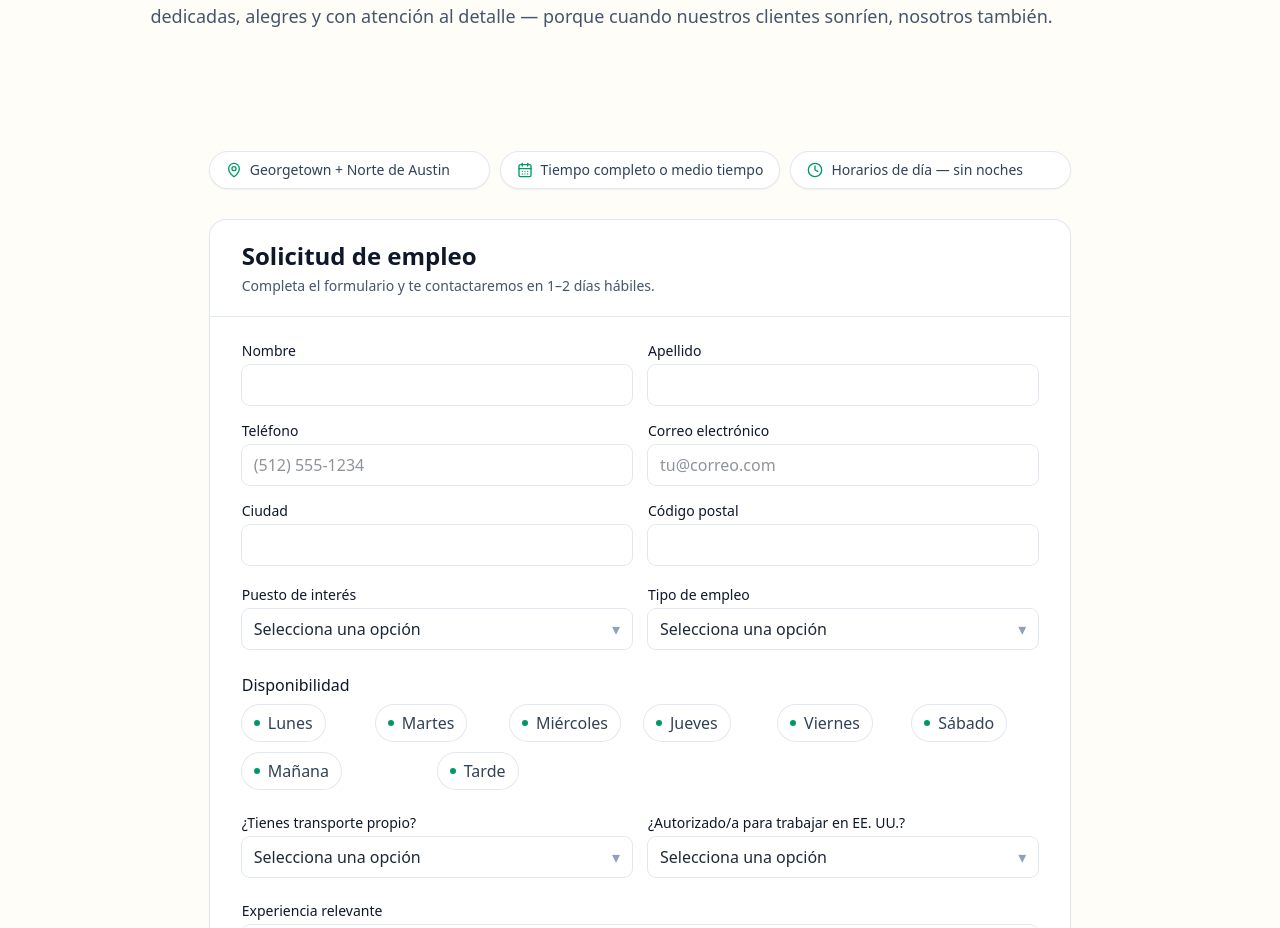
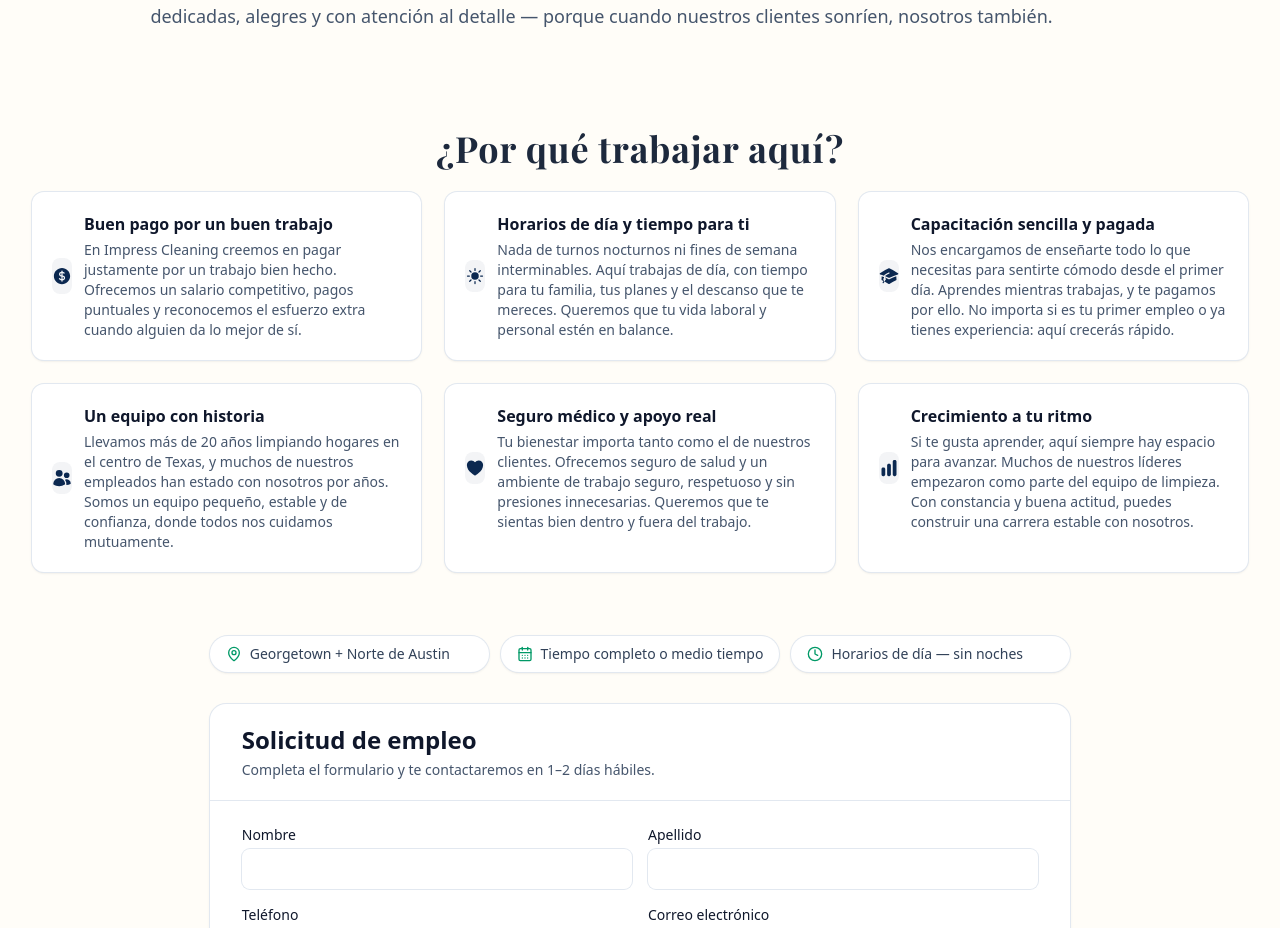
Before and after one commit to resp23f/impress-cleaning-site, a Next.js app: page /aplicar in a window 1280 px wide. Shown: the part 967-1895 px from the top of the page. Built offline with nearby package versions, Linux system fonts and the light colour scheme.

Commit message:
Remove old page-level footer; use global Footer component

```diff
--- a/package.json
+++ b/package.json
@@ -9,6 +9,7 @@
     "lint": "eslint"
   },
   "dependencies": {
+    "@heroicons/react": "^2.2.0",
     "lucide-react": "^0.545.0",
     "next": "15.5.4",
     "react": "19.1.0",
--- a/src/app/aplicar/page.jsx
+++ b/src/app/aplicar/page.jsx
@@ -3,6 +3,15 @@
 
 import { useState } from "react";
 import { CheckCircle2, Upload, MapPin, CalendarDays, Clock } from "lucide-react";
+import {
+  CurrencyDollarIcon,
+  SunIcon,
+  AcademicCapIcon,
+  UsersIcon,
+  HeartIcon,
+  ChartBarIcon,
+} from "@heroicons/react/24/solid";
+
 
 
 const FORM_ENDPOINT = "https://formspree.io/f/mrbyrngw"
@@ -186,6 +195,104 @@ return (
   </div>
 </section>
 
+{/* BEGIN Why Work Here */}
+<section className="mb-10">
+<div className="max-w-9xl px-6 md:px-12 text-center mx-auto">
+  </div>
+
+  <h2 className="text-4xl md:text-4xl font-[Playfair_Display] font-bold text-slate-800 mb-6 tracking-wide text-center">
+    ¿Por qué trabajar aquí?
+  </h2>
+  <p className="mt-2 text-slate-600 text-md leading-relaxed">
+  </p>
+
+<div className="max-w-8xl mx-auto px-4 md:px-8">
+  <ul className="mt-6 grid grid-cols-1 sm:grid-cols-2 lg:grid-cols-3 gap-6">
+
+    {/* 1 */}
+    <li className="bg-white rounded-xl ring-1 ring-slate-200 shadow-sm p-5 hover:shadow-md transition">
+      <div className="flex items-center gap-3">
+<span className="inline-flex items-center justify-center w-9 h-9 rounded-lg bg-[#0B2850]/5">
+  <CurrencyDollarIcon className="w-5 h-5 text-[#0B2850]" />
+</span>
+        <div>
+          <h3 className="font-semibold text-slate-900">Buen pago por un buen trabajo</h3>
+          <p className="text-sm text-slate-600 mt-1">En Impress Cleaning creemos en pagar justamente por un trabajo bien hecho. Ofrecemos un salario competitivo, pagos puntuales y reconocemos el esfuerzo extra cuando alguien da lo mejor de sí.</p>
+        </div>
+      </div>
+    </li>
+
+    {/* 2 */}
+    <li className="bg-white rounded-xl ring-1 ring-slate-200 shadow-sm p-5 hover:shadow-md transition">
+      <div className="flex items-center gap-3">
+<span className="inline-flex items-center justify-center w-8 h-8 rounded-lg bg-[#0B2850]/5">
+  <SunIcon className="w-5 h-5 text-[#0B2850]" />
+</span>
+        <div>
+          <h3 className="font-semibold text-slate-900">Horarios de día y tiempo para ti</h3>
+          <p className="text-sm text-slate-600 mt-1">Nada de turnos nocturnos ni fines de semana interminables. Aquí trabajas de día, con tiempo para tu familia, tus planes y el descanso que te mereces. Queremos que tu vida laboral y personal estén en balance.</p>
+        </div>
+      </div>
+    </li>
+
+    {/* 3 */}
+    <li className="bg-white rounded-xl ring-1 ring-slate-200 shadow-sm p-5 hover:shadow-md transition">
+      <div className="flex items-center gap-3">
+<span className="inline-flex items-center justify-center w-8 h-8 rounded-lg bg-[#0B2850]/5">
+  <AcademicCapIcon className="w-5 h-5 text-[#0B2850]" />
+</span>
+        <div>
+          <h3 className="font-semibold text-slate-900">Capacitación sencilla y pagada</h3>
+          <p className="text-sm text-slate-600 mt-1">Nos encargamos de enseñarte todo lo que necesitas para sentirte cómodo desde el primer día. Aprendes mientras trabajas, y te pagamos por ello. No importa si es tu primer empleo o ya tienes experiencia: aquí crecerás rápido.</p>
+        </div>
+      </div>
+    </li>
+
+    {/* 4 */}
+    <li className="bg-white rounded-xl ring-1 ring-slate-200 shadow-sm p-5 hover:shadow-md transition">
+      <div className="flex items-center gap-3">
+<span className="inline-flex items-center justify-center w-8 h-8 rounded-lg bg-[#0B2850]/5">
+  <UsersIcon className="w-5 h-5 text-[#0B2850]" />
+</span>
+        <div>
+          <h3 className="font-semibold text-slate-900">Un equipo con historia</h3>
+          <p className="text-sm text-slate-600 mt-1">Llevamos más de 20 años limpiando hogares en el centro de Texas, y muchos de nuestros empleados han estado con nosotros por años. Somos un equipo pequeño, estable y de confianza, donde todos nos cuidamos mutuamente.</p>
+        </div>
+      </div>
+    </li>
+
+    {/* 5 */}
+    <li className="bg-white rounded-xl ring-1 ring-slate-200 shadow-sm p-5 hover:shadow-md transition">
+      <div className="flex items-center gap-3">
+<span className="inline-flex items-center justify-center w-8 h-8 rounded-lg bg-[#0B2850]/5">
+  <HeartIcon className="w-5 h-5 text-[#0B2850]" />
+</span>
+        <div>
+          <h3 className="font-semibold text-slate-900">Seguro médico y apoyo real</h3>
+          <p className="text-sm text-slate-600 mt-1">Tu bienestar importa tanto como el de nuestros clientes. Ofrecemos seguro de salud y un ambiente de trabajo seguro, respetuoso y sin presiones innecesarias. Queremos que te sientas bien dentro y fuera del trabajo.</p>
+        </div>
+      </div>
+    </li>
+
+    {/* 6 */}
+    <li className="bg-white rounded-xl ring-1 ring-slate-200 shadow-sm p-5 hover:shadow-md transition">
+      <div className="flex items-center gap-3">
+<span className="inline-flex items-center justify-center w-8 h-8 rounded-lg bg-[#0B2850]/5">
+  <ChartBarIcon className="w-5 h-5 text-[#0B2850]" />
+</span>
+        <div>
+          <h3 className="font-semibold text-slate-900">Crecimiento a tu ritmo</h3>
+          <p className="text-sm text-slate-600 mt-1">Si te gusta aprender, aquí siempre hay espacio para avanzar. Muchos de nuestros líderes empezaron como parte del equipo de limpieza. Con constancia y buena actitud, puedes construir una carrera estable con nosotros.</p>
+        </div>
+      </div>
+    </li>
+  </ul>
+        </div>
+
+</section>
+{/* END Why Work Here */}
+
+
     {/* ===== WRAPPER ===== */}
     <section className="mx-auto max-w-6xl px-4 md:px-6 lg:px-8">
       {/* badges row */}
```
Also changed, not shown: 1 other file (tests, documents, lock files or other folders).
